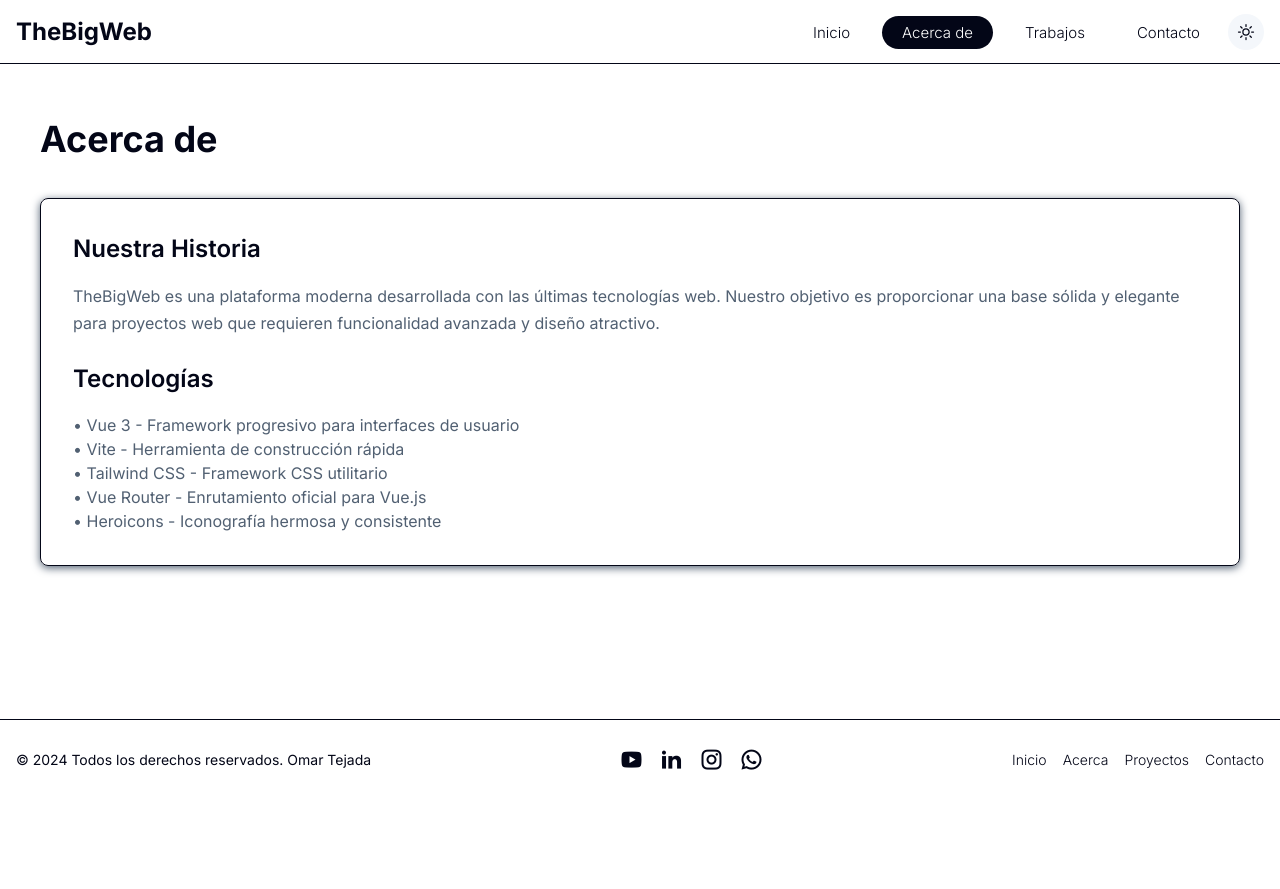
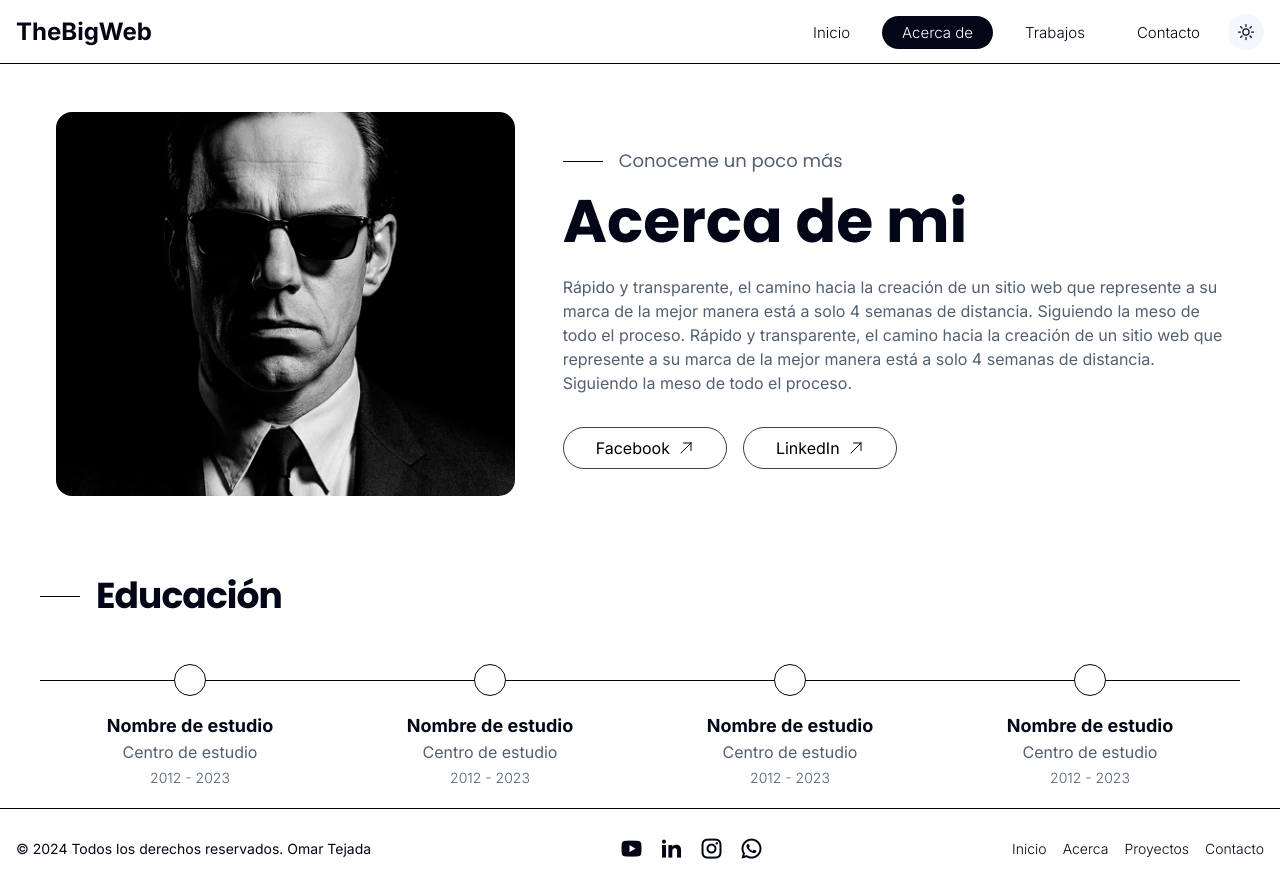
Before and after one commit to fullstackboss/thebigweb, a Vue app: page /acerca in a window 1280 px wide. Before the commit the page ends 800 px from the top, so only its background shows below. Built offline with nearby package versions, Linux system fonts and the light colour scheme.

Commit message:
seccion about

```diff
--- a/src/components/Button.vue
+++ b/src/components/Button.vue
@@ -84,7 +84,7 @@ const buttonClasses = computed(() => {
   }
 
   return [
-    'inline-flex items-center justify-center px-8 py-3 text-lg font-normal transition-all duration-200 focus:outline-none',
+    'inline-flex items-center justify-center px-8 py-2 text-base font-normal transition-all duration-200 focus:outline-none',
     roundedClasses[props.rounded] || 'rounded-full'
   ].join(' ')
 })
--- a/src/pages/About.vue
+++ b/src/pages/About.vue
@@ -1,27 +1,95 @@
 <template>
-  <div class="py-8" style="background: var(--color-background);">
-    <h1 style="color: var(--color-primary); font-size: 2.25rem; font-weight: bold; margin-bottom: 2rem;">Acerca de</h1>
+  <!-- INICIO -->
+  <div class="container pt-4">
+    <div class="grid grid-cols-1 md:grid-cols-12 gap-4 items-center">
+      <!-- Columna del canvas (5/12) - Primera en móvil -->
+      <div class="col-span-12 lg:col-span-5 p-4 flex items-center justify-center">
+        <img src="../assets/fotos/foto-dark.jpg" alt="" class="h-96 w-full object-cover rounded-2xl">
+      </div>
+      <!-- Columna de texto (7/12) - Segunda en móvil -->
+      <div class="col-span-12 lg:col-span-7 p-4">
+        <div class="flex items-center justify-left lg:justify-start mb-2">
+          <span class="inline-block mr-4" style="width: 40px; height: 1px; background: var(--color-primary);"></span>
+          <p class="tit-pretitulo m-0">
+            Conoceme un poco más
+          </p>
+        </div>
+        <h1 class="tit-grande mt-2">
+          Acerca de mi
+        </h1>
+        <p class="mt-6 text-parrafo mx-auto lg:mx-0">
+          Rápido y transparente, el camino hacia la creación de un sitio web que represente a su marca de la mejor manera está a solo 4 semanas de distancia. Siguiendo la meso de todo el proceso. Rápido y transparente, el camino hacia la creación de un sitio web que represente a su marca de la mejor manera está a solo 4 semanas de distancia. Siguiendo la meso de todo el proceso.
+        </p>
+        <div class="mt-8 mb-6 md:mb-0 flex flex-col sm:flex-row justify-between gap-4">
+         <!--  <div class="flex flex-col justify-center md:w-auto">
+            <Button text="Contáctame" url="#" backgroundColor="var(--color-antineutro)"
+              backgroundColorHover="var(--color-mediooscuro)" textColor="var(--color-neutro)"
+              textColorHover="var(--color-claro)" rounded="full" minWidth="fit-content" icon="arrow-up-circle" />
+          </div> -->
+          <div class="flex flex-col sm:flex-row justify-center gap-4 md:w-auto">
+            <Button text="Facebook" url="#" backgroundColor="var(--color-background)"
+              backgroundColorHover="var(--color-oscuro)" textColor="var(--color-antineutro)" textColorHover="white"
+              rounded="full" border="1px solid var(--color-mediooscuro)" minWidth="fit-content"
+              icon="ArrowUpRightIcon" />
+            <Button text="LinkedIn" url="#" backgroundColor="var(--color-background)"
+              backgroundColorHover="var(--color-oscuro)" textColor="var(--color-antineutro)" textColorHover="white"
+              rounded="full" border="1px solid var(--color-mediooscuro)" minWidth="fit-content"
+              icon="ArrowUpRightIcon" />
+          </div>
+        </div>
+      </div>
 
-    <div style="background: var(--color-card); padding: 2rem; border-radius: 0.5rem; box-shadow: 0 2px 8px var(--color-shadow); border: 1px solid var(--color-border);">
-      <h2 style="color: var(--color-primary); font-size: 1.5rem; font-weight: 600; margin-bottom: 1rem;">Nuestra Historia</h2>
-      <p style="color: var(--color-secondary); margin-bottom: 1.5rem; line-height: 1.7;">
-        TheBigWeb es una plataforma moderna desarrollada con las últimas tecnologías web.
-        Nuestro objetivo es proporcionar una base sólida y elegante para proyectos web
-        que requieren funcionalidad avanzada y diseño atractivo.
-      </p>
-
-      <h2 style="color: var(--color-primary); font-size: 1.5rem; font-weight: 600; margin-bottom: 1rem;">Tecnologías</h2>
-      <ul style="color: var(--color-secondary);">
-        <li>• Vue 3 - Framework progresivo para interfaces de usuario</li>
-        <li>• Vite - Herramienta de construcción rápida</li>
-        <li>• Tailwind CSS - Framework CSS utilitario</li>
-        <li>• Vue Router - Enrutamiento oficial para Vue.js</li>
-        <li>• Heroicons - Iconografía hermosa y consistente</li>
-      </ul>
+    </div>
+  </div>
+  <!--LINEA-->
+  <!-- TIMELINE EDUCACIÓN -->
+  <div class="container mt-16">
+    <div class="flex items-center mb-10">
+      <span class="inline-block mr-4" style="width: 40px; height: 1px; background: var(--color-primary);"></span>
+      <h2 class="tit-bloque m-0">Educación</h2>
+    </div>
+    <div class="relative w-full">
+      <!-- Línea principal -->
+      <div
+        class="sm:absolute sm:top-6 sm:left-0 sm:w-full sm:border-t sm:border-gray-300 sm:block hidden"
+        style="border-color: var(--color-border); z-index: 0;"
+      ></div>
+      <div
+        class="sm:hidden absolute left-4 top-0 h-full border-l border-gray-300"
+        style="border-color: var(--color-border); z-index: 0;"
+      ></div>
+      <div class="flex flex-col sm:flex-row justify-between items-start w-full relative z-10">
+        <div
+          v-for="(edu, i) in educacion"
+          :key="i"
+          class="flex flex-row sm:flex-col items-center sm:items-center flex-1 mb-8 sm:mb-0 relative"
+        >
+          <!-- Círculo -->
+          <div
+            class="bg-white border rounded-full min-w-[2rem] min-h-[2rem] w-8 h-8 flex items-center justify-center mt-2 mb-0 sm:mb-2 z-10 aspect-square"
+            style="border-color: var(--color-border);"
+          ></div>
+          <!-- Línea vertical para móvil -->
+          <div v-if="i < educacion.length - 1" class="hidden lg:hidden w-0.5 h-12 bg-gray-300 mx-auto" style="background: var(--color-border);"></div>
+          <!-- Info -->
+          <div class="text-left sm:text-center mt-2 w-full ml-4 sm:ml-0">
+            <div class="font-bold text-base sm:text-lg" style="color: var(--color-textoresalta);">{{ edu.titulo }}</div>
+            <div class="text-parrafo mb-1">{{ edu.centro }}</div>
+            <div class="text-small">{{ edu.fecha }}</div>
+          </div>
+        </div>
+      </div>
     </div>
   </div>
 </template>
 
 <script setup>
+import Button from '../components/Button.vue'
 // Página Acerca de
+const educacion = [
+  { titulo: 'Nombre de estudio', centro: 'Centro de estudio', fecha: '2012 - 2023' },
+  { titulo: 'Nombre de estudio', centro: 'Centro de estudio', fecha: '2012 - 2023' },
+  { titulo: 'Nombre de estudio', centro: 'Centro de estudio', fecha: '2012 - 2023' },
+  { titulo: 'Nombre de estudio', centro: 'Centro de estudio', fecha: '2012 - 2023' },
+]
 </script>
--- a/src/pages/Works.vue
+++ b/src/pages/Works.vue
@@ -1,70 +1,7 @@
 <template>
-  <div class="py-8" style="background: var(--color-background);">
-    <h1 style="color: var(--color-primary); font-size: 2.25rem; font-weight: bold; margin-bottom: 2rem;">Trabajos</h1>
-    <div style="display: grid; grid-template-columns: repeat(auto-fit, minmax(320px, 1fr)); gap: 1.5rem;">
-      <div
-        v-for="project in projects"
-        :key="project.id"
-        style="background: var(--color-card); padding: 1.5rem; border-radius: 0.5rem; box-shadow: 0 2px 8px var(--color-shadow); border: 1px solid var(--color-border); transition: box-shadow 0.2s;"
-      >
-        <div style="width: 100%; height: 12rem; background: var(--color-surface); border-radius: 0.5rem; margin-bottom: 1rem; display: flex; align-items: center; justify-content: center;">
-          <span style="color: var(--color-text-muted); font-size: 1.125rem;">{{ project.name }}</span>
-        </div>
-        <h3 style="color: var(--color-primary); font-size: 1.25rem; font-weight: 600; margin-bottom: 0.5rem;">{{ project.name }}</h3>
-        <p style="color: var(--color-secondary); margin-bottom: 1rem;">{{ project.description }}</p>
-        <div style="display: flex; flex-wrap: wrap; gap: 0.5rem;">
-          <span
-            v-for="tech in project.technologies"
-            :key="tech"
-            style="padding: 0.25rem 0.75rem; background: var(--color-surface); color: var(--color-secondary); font-size: 0.875rem; border-radius: 9999px;"
-          >
-            {{ tech }}
-          </span>
-        </div>
-      </div>
-    </div>
-  </div>
+
 </template>
 
 <script setup>
-import { ref } from 'vue'
 
-const projects = ref([
-  {
-    id: 1,
-    name: 'E-commerce Platform',
-    description: 'Plataforma completa de comercio electrónico con carrito de compras y sistema de pagos.',
-    technologies: ['Vue 3', 'Node.js', 'MongoDB']
-  },
-  {
-    id: 2,
-    name: 'Dashboard Analytics',
-    description: 'Panel de control con gráficos interactivos y análisis de datos en tiempo real.',
-    technologies: ['Vue 3', 'Chart.js', 'Firebase']
-  },
-  {
-    id: 3,
-    name: 'Social Media App',
-    description: 'Aplicación de redes sociales con chat en tiempo real y compartir contenido.',
-    technologies: ['Vue 3', 'Socket.io', 'PostgreSQL']
-  },
-  {
-    id: 4,
-    name: 'E-commerce Platform',
-    description: 'Plataforma completa de comercio electrónico con carrito de compras y sistema de pagos.',
-    technologies: ['Vue 3', 'Node.js', 'MongoDB']
-  },
-  {
-    id: 5,
-    name: 'Dashboard Analytics',
-    description: 'Panel de control con gráficos interactivos y análisis de datos en tiempo real.',
-    technologies: ['Vue 3', 'Chart.js', 'Firebase']
-  },
-  {
-    id: 6,
-    name: 'Social Media App',
-    description: 'Aplicación de redes sociales con chat en tiempo real y compartir contenido.',
-    technologies: ['Vue 3', 'Socket.io', 'PostgreSQL']
-  }
-])
 </script>
```
